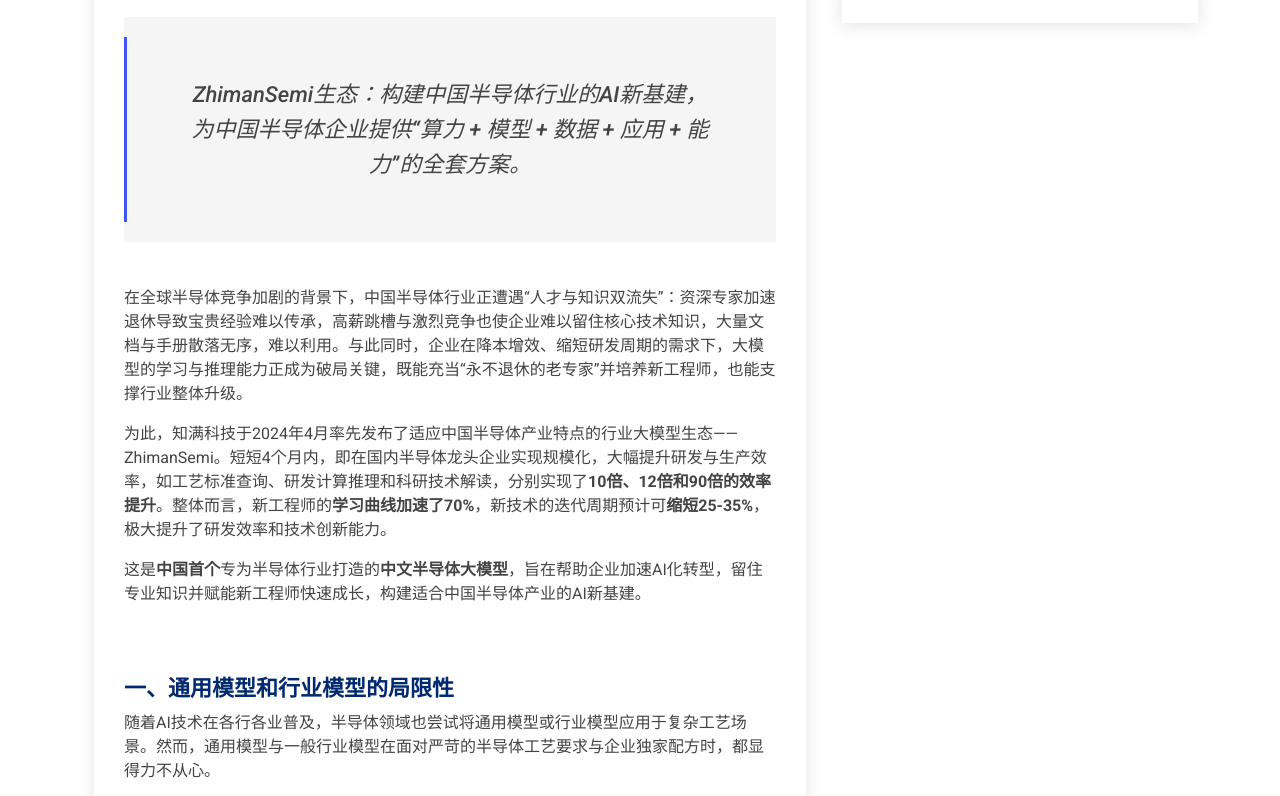
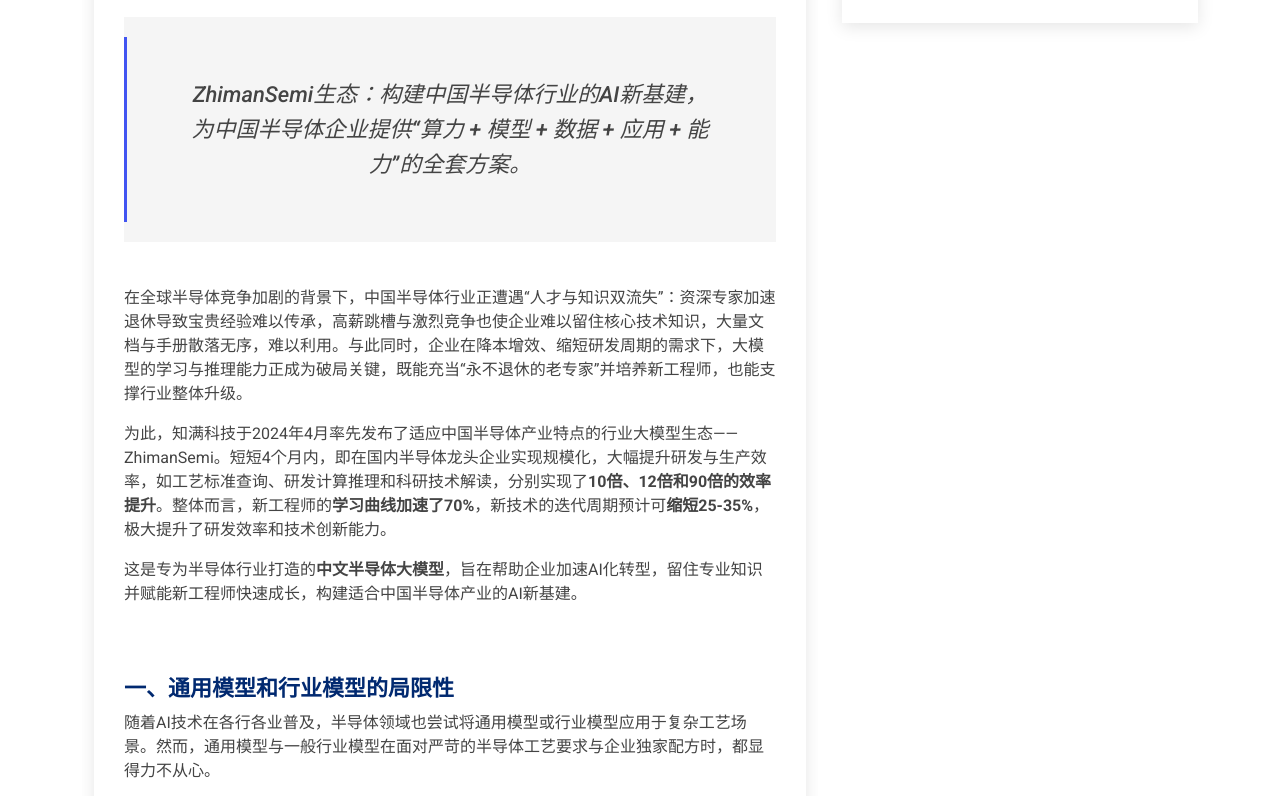
Before and after one commit to zhimanai/zhimanai.github.io, a plain HTML site: page blog-details.html in a window 1280 px wide. Shown: the part 275-1071 px from the top of the page. Drawn offline with nearby package versions, Linux system fonts and the light colour scheme.

Commit message:
修改了文字

```diff
--- a/blog-details.html
+++ b/blog-details.html
@@ -177,7 +177,7 @@
 
                                     <p>为此，知满科技于2024年4月率先发布了适应中国半导体产业特点的行业大模型生态——ZhimanSemi。短短4个月内，即在国内半导体龙头企业实现规模化，大幅提升研发与生产效率，如工艺标准查询、研发计算推理和科研技术解读，分别实现了<strong>10倍、12倍和90倍的效率提升</strong>。整体而言，新工程师的<strong>学习曲线加速了70%</strong>，新技术的迭代周期预计可<strong>缩短25-35%</strong>，极大提升了研发效率和技术创新能力。</p>
 
-                                    <p>这是<strong>中国首个</strong>专为半导体行业打造的<strong>中文半导体大模型</strong>，旨在帮助企业加速AI化转型，留住专业知识并赋能新工程师快速成长，构建适合中国半导体产业的AI新基建。</p>
+                                    <p>这是专为半导体行业打造的<strong>中文半导体大模型</strong>，旨在帮助企业加速AI化转型，留住专业知识并赋能新工程师快速成长，构建适合中国半导体产业的AI新基建。</p>
 
                                     <br>
 
```
